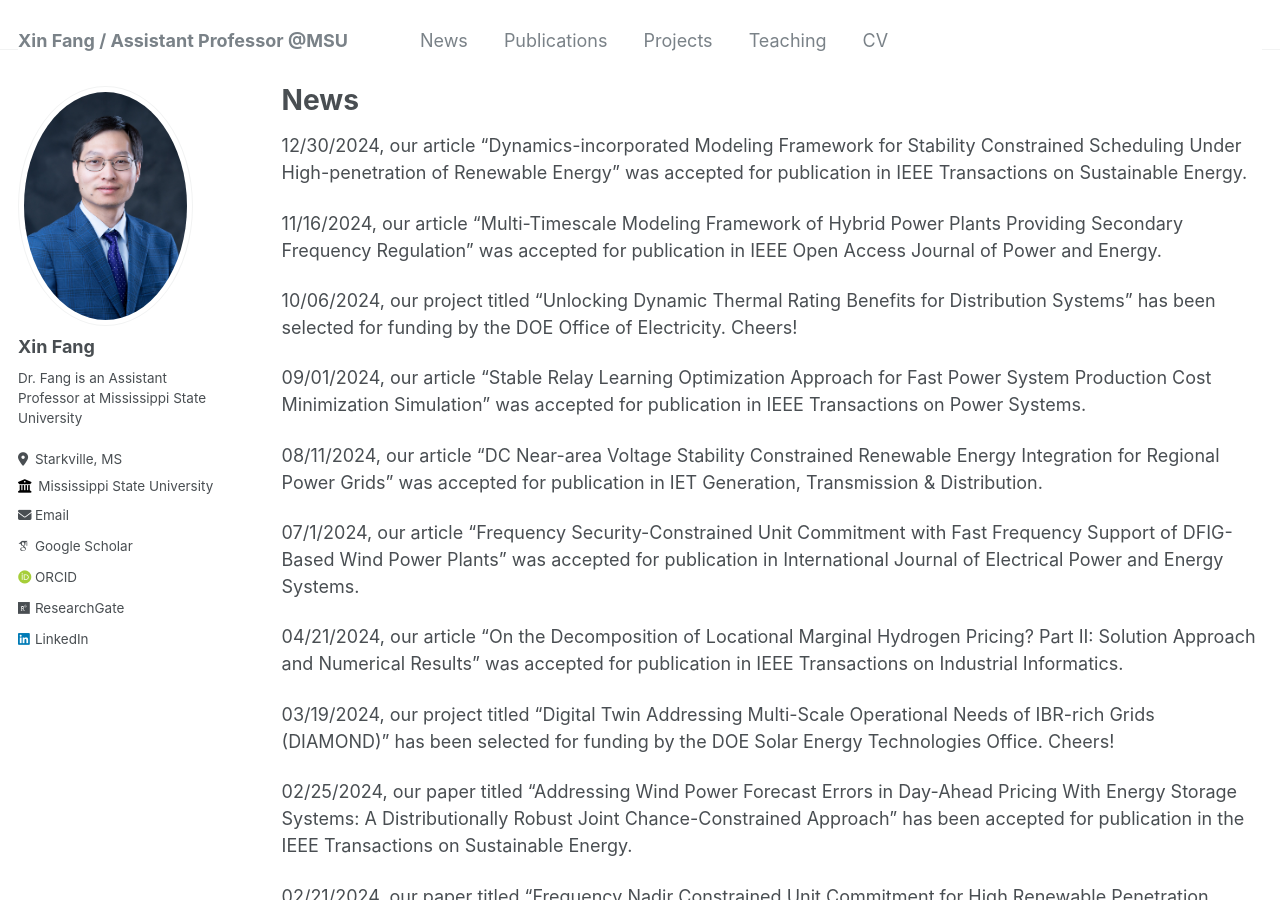
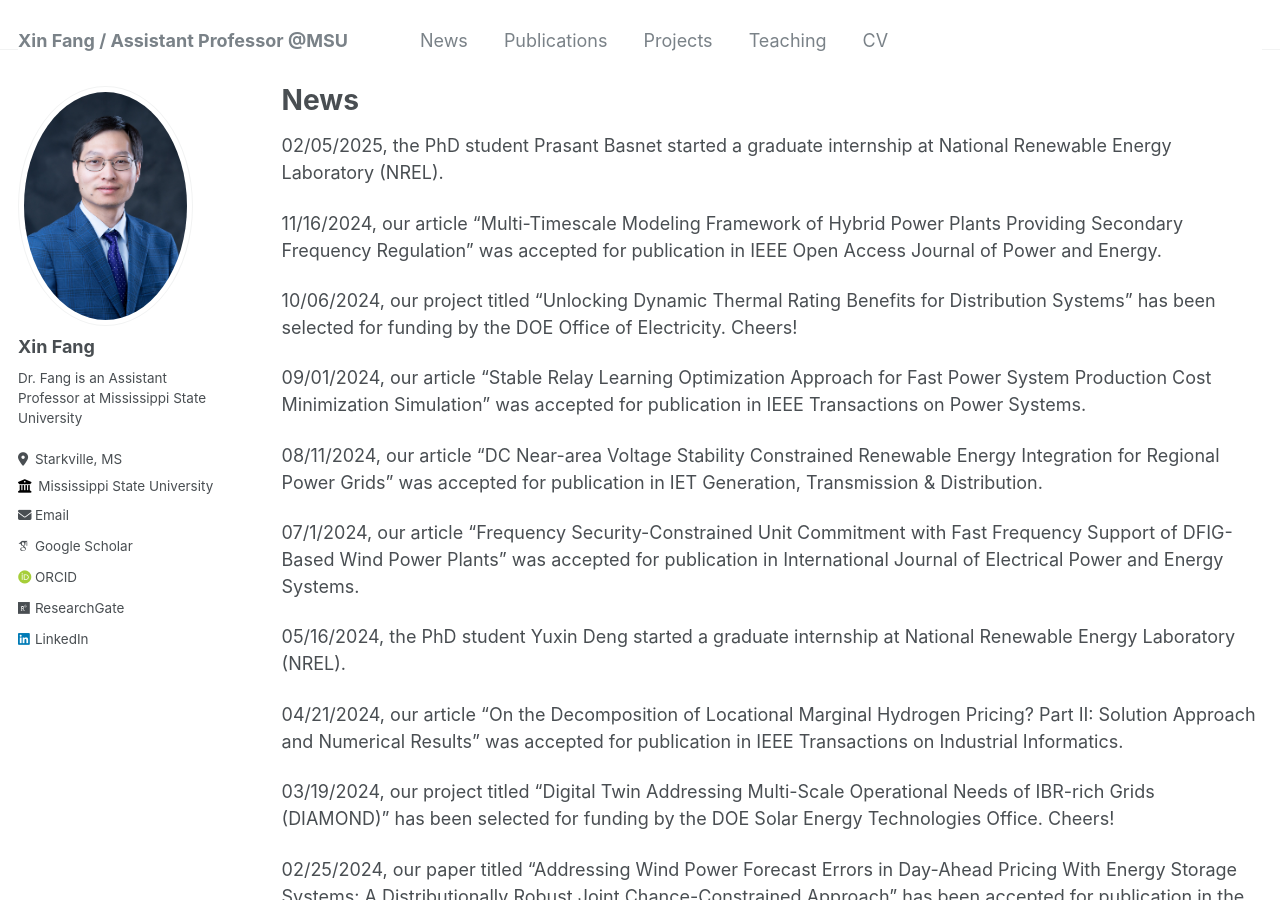
Before and after one commit to XinFang88/xinfang88.github.io, a Jekyll site: the page built from _pages/news.md, in a window 1280 px wide and 900 px high. Built offline with Jekyll 4.4.1, drawn with Linux system fonts in a browser that asks for light colours; some web fonts are replaced.

Commit message:
CV update

```diff
--- a/_pages/news.md
+++ b/_pages/news.md
@@ -6,7 +6,8 @@ author_profile: true
 ---
 
 {% include base_path %}
-12/30/2024, our article "Dynamics-incorporated Modeling Framework for Stability Constrained Scheduling Under High-penetration of Renewable Energy" was accepted for publication in IEEE Transactions on Sustainable Energy.
+02/05/2025, the PhD student Prasant Basnet started a graduate internship at National Renewable Energy Laboratory (NREL).
+
 
 11/16/2024, our article "Multi-Timescale Modeling Framework of Hybrid Power Plants Providing Secondary Frequency Regulation" was accepted for publication in IEEE Open Access Journal of Power and Energy.
 
@@ -18,6 +19,8 @@ author_profile: true
 08/11/2024, our article "DC Near-area Voltage Stability Constrained Renewable Energy Integration for Regional Power Grids" was accepted for publication in IET Generation, Transmission & Distribution.
 
 07/1/2024, our article "Frequency Security-Constrained Unit Commitment with Fast Frequency Support of DFIG-Based Wind Power Plants" was accepted for publication in International Journal of Electrical Power and Energy Systems.
+
+05/16/2024, the PhD student Yuxin Deng started a graduate internship at National Renewable Energy Laboratory (NREL).
 
 04/21/2024, our article "On the Decomposition of Locational Marginal Hydrogen Pricing? Part II: Solution Approach and Numerical Results" was accepted for publication in IEEE Transactions on Industrial Informatics.
 
```
Also changed, not shown: _pages/about.md (+1 -1 lines), _pages/cv.md (+2 -0 lines).
